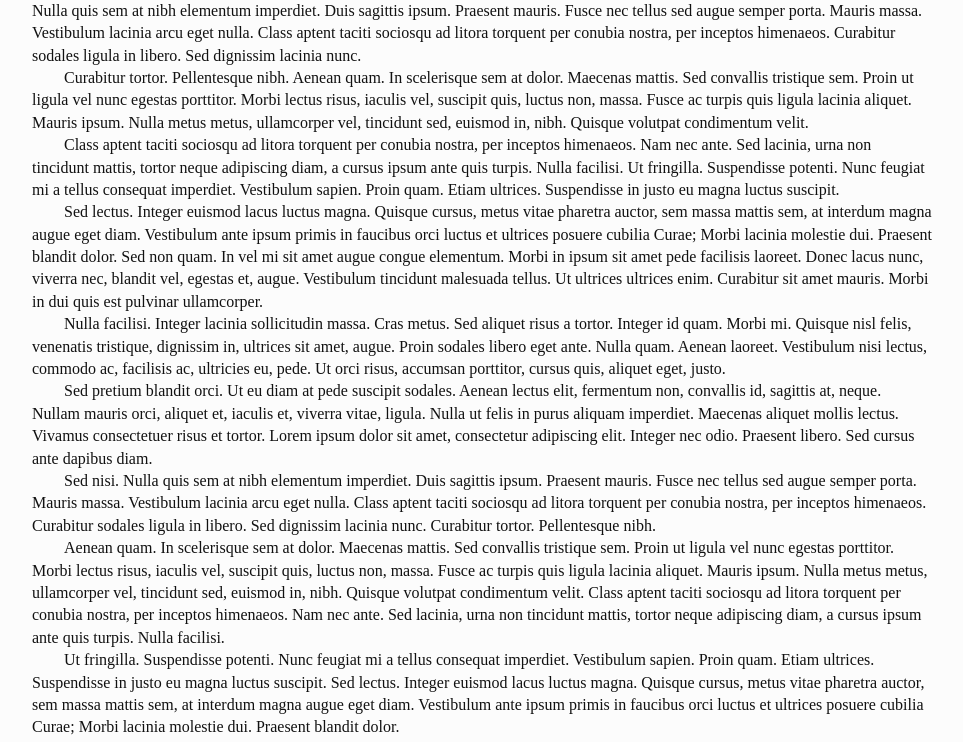
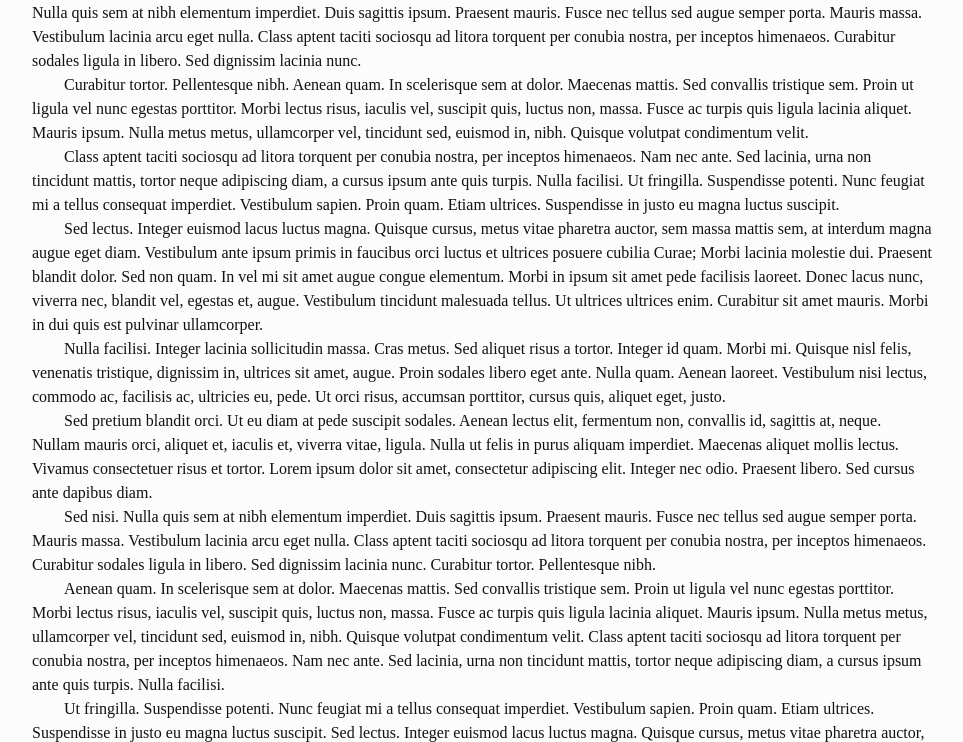
Before and after one commit to webnard/webnard.github.io, a plain HTML site: page index.html in a window 1280 px wide. Shown: the part 77-819 px from the top of the page, without its empty margins (158-1121 px from the left). Drawn offline with Linux system fonts and the light colour scheme; a web font is replaced by a local one.

Commit message:
Expanding line spacing.

```diff
--- a/css/style.css
+++ b/css/style.css
@@ -16,7 +16,7 @@ article h1 {
     font-size: 3.4em;
 }
 article p {
-    line-height: 1.4;
+    line-height: 1.5;
     text-indent: 2em;
     font-size: 1em;
     color: #111;
```
